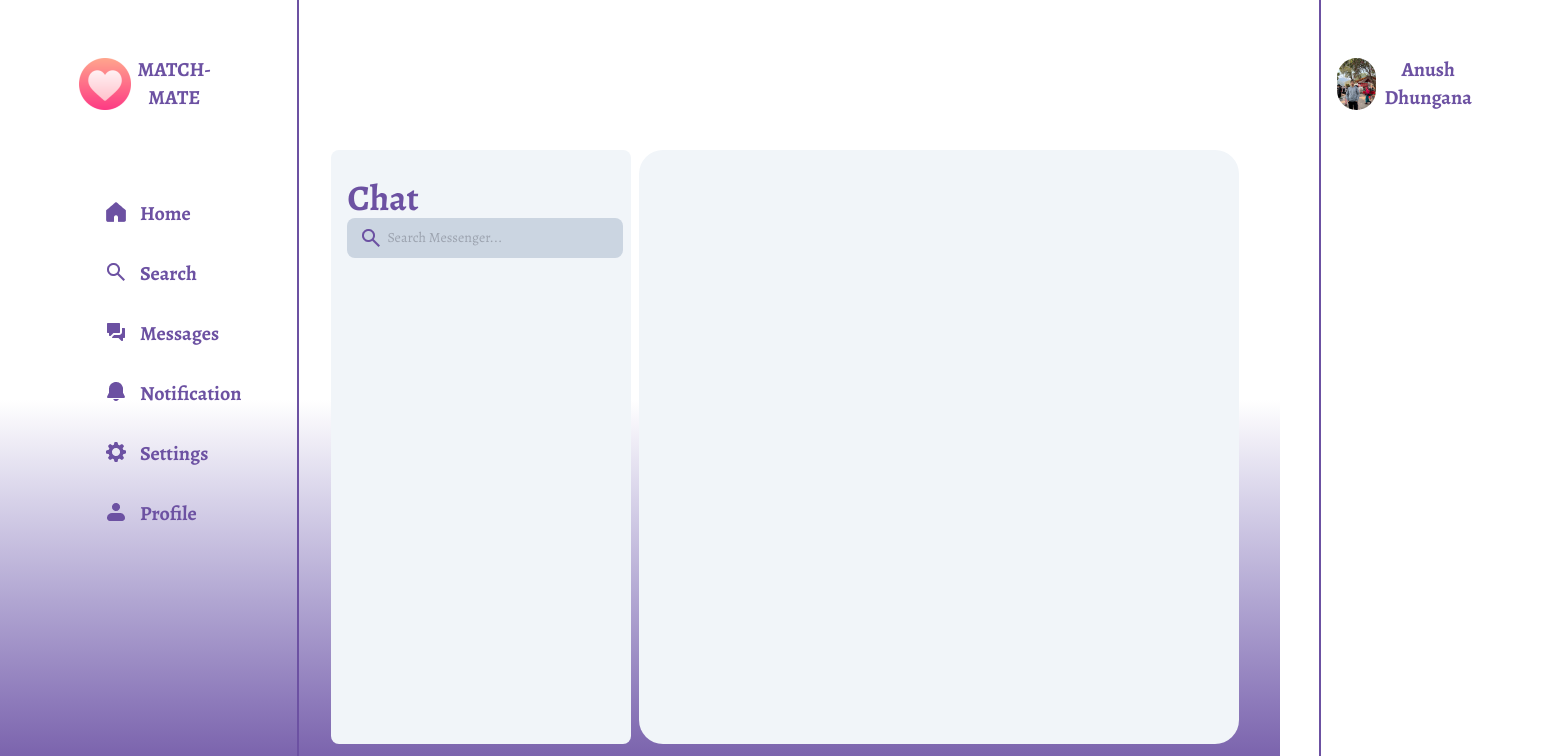
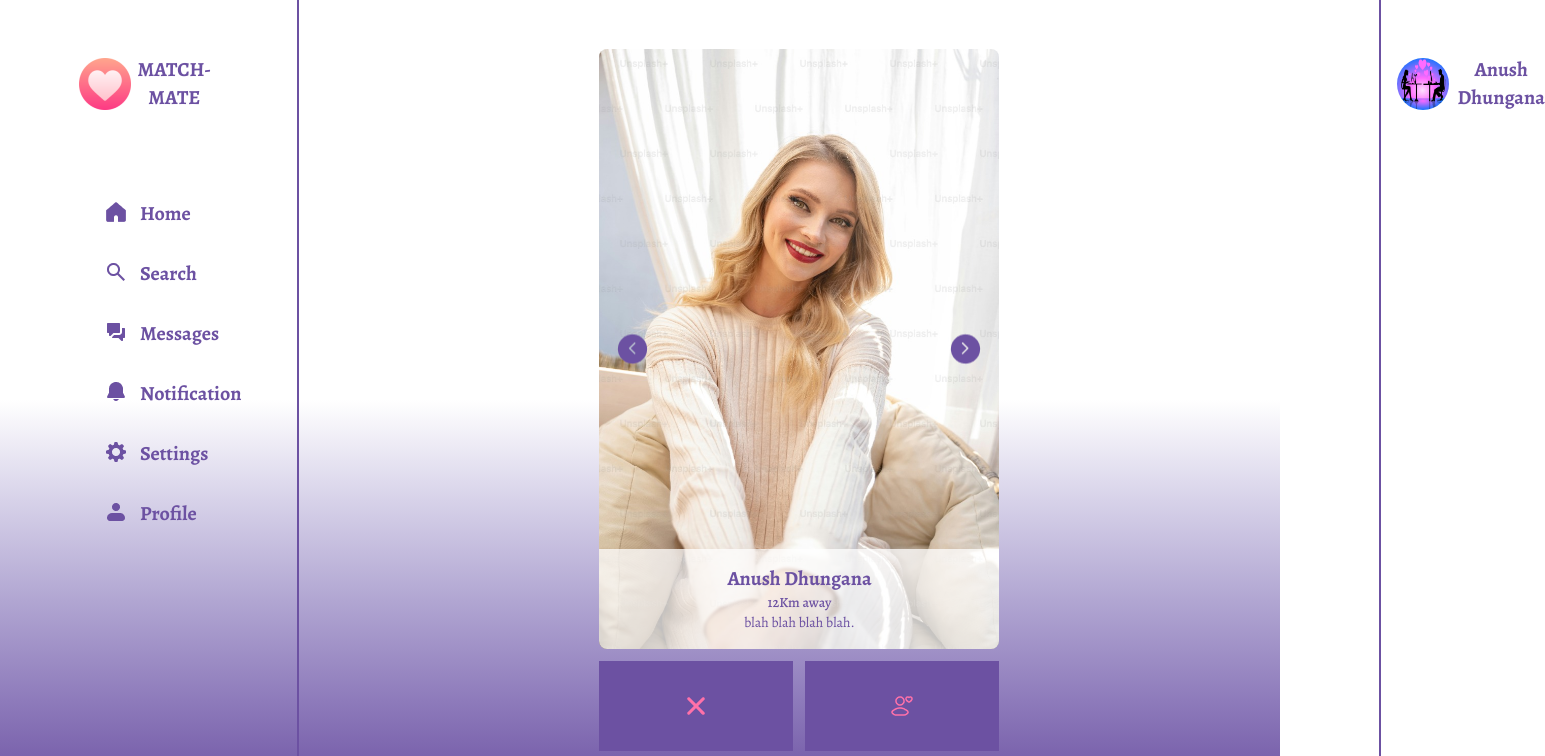
Before and after one commit to Avenged47/Web-Based-Dating-App, a React (Vite) app in the folder Frontend/: page /Dashboard in a window 1280 px wide. Shown: the top 756 px of the page, 1545 px wide, since content can reach past the window. Built offline with nearby package versions, Linux system fonts and the light colour scheme; the HTML template or start-up script is replaced by a standard one.

Commit message:
userdashboard sidebar menu changes

```diff
--- a/Frontend/src/components/UI/ChatUi.jsx
+++ b/Frontend/src/components/UI/ChatUi.jsx
@@ -1,15 +1,57 @@
+import ChatMessage from "../common/ChatMessage";
 import SearchUI from "./SearchUI";
+import closeeye from "../../assets/images/closeeye.png";
+import ProfileName from "../common/ProfileName";
 
 function ChatUi() {
   return (
-    <div className="flex flex-row gap-2 pt-[150px] pb-14 pl-8 rounded-lg h-screen">
-      <div className="bg-slate-100 rounded-lg w-[300px] h-full">
+    <div className="flex flex-row gap-2 pt-[130px] pb-14 pl-8 h-screen">
+      <div className="bg-slate-100 rounded-3xl w-[300px] h-full">
         <div className="pt-7 pl-4">
           <p className="font-bold text-4xl text-custom-indigo">Chat</p>
           <SearchUI />
         </div>
+        <ChatMessage
+          name="John Doe"
+          message="Hello, how are you?"
+          image={closeeye}
+        />
+        <ChatMessage
+          name="John Doe"
+          message="Hello, how are you?"
+          image={closeeye}
+        />
+        <ChatMessage
+          name="John Doe"
+          message="Hello, how are you?"
+          image={closeeye}
+        />
+        <ChatMessage
+          name="John Doe"
+          message="Hello, how are you?"
+          image={closeeye}
+        />
       </div>
-      <div className="bg-slate-100 rounded-3xl w-[600px] h-full"></div>
+      <div className="flex flex-col justify-between bg-slate-100 px-2 py-2 rounded-3xl w-[660px] h-full">
+        <div className="bg-indigo-100 pt-2 rounded-3xl w-full">
+          <ProfileName name="John Doe" image={closeeye} />
+        </div>
+
+        <div className="flex-grow p-2 overflow-y-auto">
+          {/* Display messages here */}
+        </div>
+
+        <div className="flex items-center bg-white shadow-md mt-2 px-4 py-2 rounded-full">
+          <input
+            type="text"
+            placeholder="Type a message..."
+            className="border-none w-full focus:outline-none text-base"
+          />
+          <button className="px-4 font-bold text-custom-indigo hover:text-custom-pink">
+            Send
+          </button>
+        </div>
+      </div>
     </div>
   );
 }
--- /dev/null
+++ b/Frontend/src/components/common/ChatMessage.jsx
@@ -0,0 +1,17 @@
+import ProfileName from "./ProfileName";
+
+function ChatMessage({ name, message, image }) {
+  return (
+    <div className="pt-2">
+      <ProfileName name={name} image={image} message={message} />
+      <div className="pr-2 pl-[76px] text-base text-custom-indigo">
+        <p className="w-full truncate">
+          {"You:"}
+          {message}
+        </p>
+      </div>
+    </div>
+  );
+}
+
+export default ChatMessage;
--- a/Frontend/src/components/common/ProfileName.jsx
+++ b/Frontend/src/components/common/ProfileName.jsx
@@ -9,10 +9,8 @@
       className="flex items-center gap-2 pl-4 w-full cursor-pointer"
       onClick={onClick}
     >
-      <img className="rounded-full w-[52px] h-[52px]" src={profileImage} />
-      <div className={`font-bold text-center ${color} text-xl `}>
-        Anush Dhungana
-      </div>
+      <img className="rounded-full w-[52px] h-[52px]" src={image} />
+      <div className={`font-bold text-center ${color} text-xl `}>{name}</div>
     </div>
   );
 }
--- a/Frontend/src/pages/UserDashboard.jsx
+++ b/Frontend/src/pages/UserDashboard.jsx
@@ -8,6 +8,7 @@
 import profile from "../assets/images/profile.png";
 import search from "../assets/images/search.png";
 import settings from "../assets/images/settings.png";
+import image from "../assets/images/OnlineDating1.jpg";
 
 import Logo from "../components/common/Logo";
 import Sidebar from "../components/common/Sidebar";
@@ -30,7 +31,11 @@
   // const [selectedSidebarIcon, setSelectedSidebarIcon] = useState("Home");
 
   const handleSidebarClick = (option) => {
+    if (selectedOption === option) {
+      setSelectedOption("");
+    } else {
       setSelectedOption(option);
+    }
     console.log("Option selected:", option);
   };
 
@@ -88,8 +93,14 @@
         </div>
 
         <VerticalLine height="100%" />
+        {selectedOption === "Messages" ? (
           <ChatUi />
-        {/* <div className="flex flex-col justify-center items-center px-[50px] md:px-[150px] lg:px-[300px]">
+        ) : selectedOption === "Profile" ? (
+          <div className="flex-grow px-[30px] py-14 overflow-y-auto">
+            <CompleteProfile />
+          </div>
+        ) : (
+          <div className="flex flex-col justify-center items-center px-[50px] md:px-[150px] lg:px-[300px]">
             <CardLayout />
             <div className="flex flex-row gap-3 pt-3">
               <ChooseMatchButton type="button">
@@ -99,17 +110,16 @@
                 <img src={add} alt="add icon" />
               </ChooseMatchButton>
             </div>
-        </div> */}
-
+          </div>
+        )}
+        {selectedOption !== "Profile" && (
           <div className="flex md:flex-row flex-col items-center md:items-start">
             <VerticalLine height="100%" />
             <div className="pt-14">
-            <ProfileName />
+              <ProfileName name="Anush Dhungana" image={image} />
             </div>
           </div>
-        {/* <div className="flex-grow px-[30px] py-14 overflow-y-auto">
-          <CompleteProfile />
-        </div> */}
+        )}
       </div>
     </>
   );
```
Lines whose indentation alone changed are shown as unchanged.
